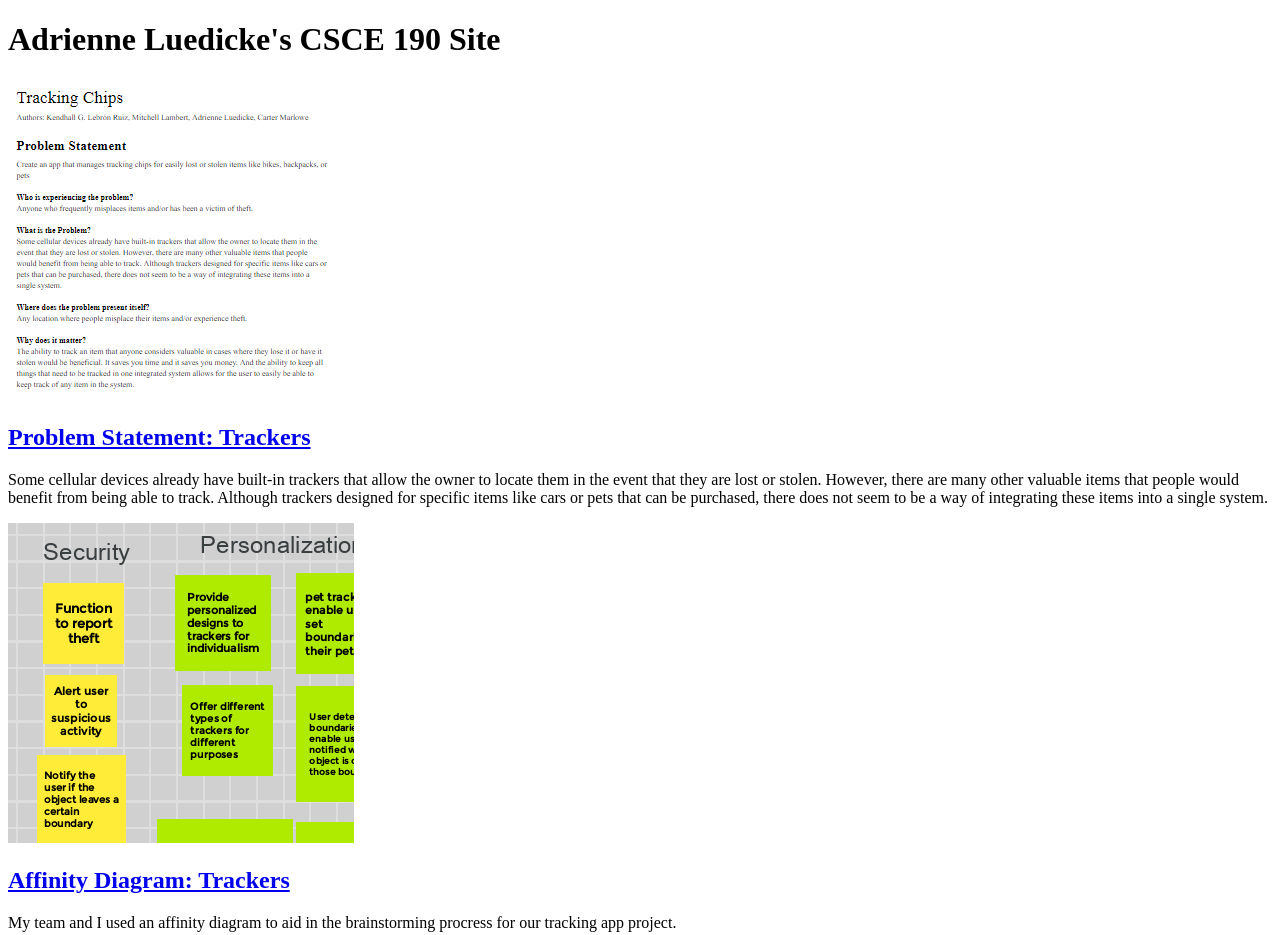
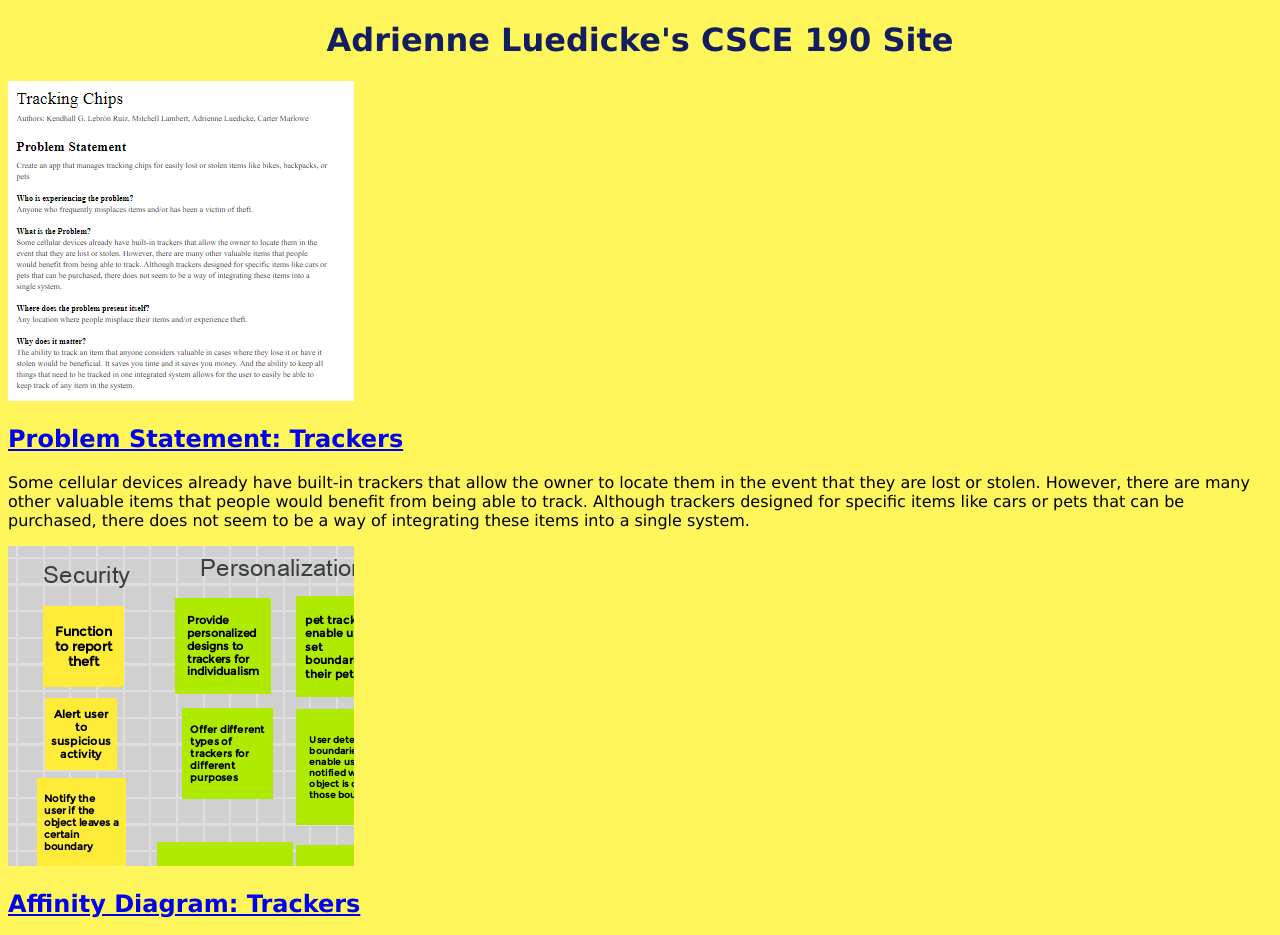
Before and after one commit to ALuedicke/ALuedicke.github.io, a plain HTML site: page index.html in a window 1280 px wide. Shown: the top 935 px of the page. Drawn offline with Linux system fonts and the light colour scheme.

Commit message:
Add files via upload

```diff
--- a/index.html
+++ b/index.html
@@ -5,6 +5,7 @@
     </head>
     <body>
         <h1>Adrienne Luedicke's CSCE 190 Site</h1>
+        <link rel="stylesheet" href="styles.css">
 
         <!-- Problem Statement Assignment-->
         <section class="assignment">
--- /dev/null
+++ b/styles.css
@@ -0,0 +1,9 @@
+body{
+    background:#fef65b;
+    font-family:'Lucida Sans', 'Lucida Sans Regular', 'Lucida Grande', 'Lucida Sans Unicode', Geneva, Verdana, sans-serif;
+}
+
+h1{
+    color:rgb(18, 30, 95);
+    text-align:center;
+}
```
